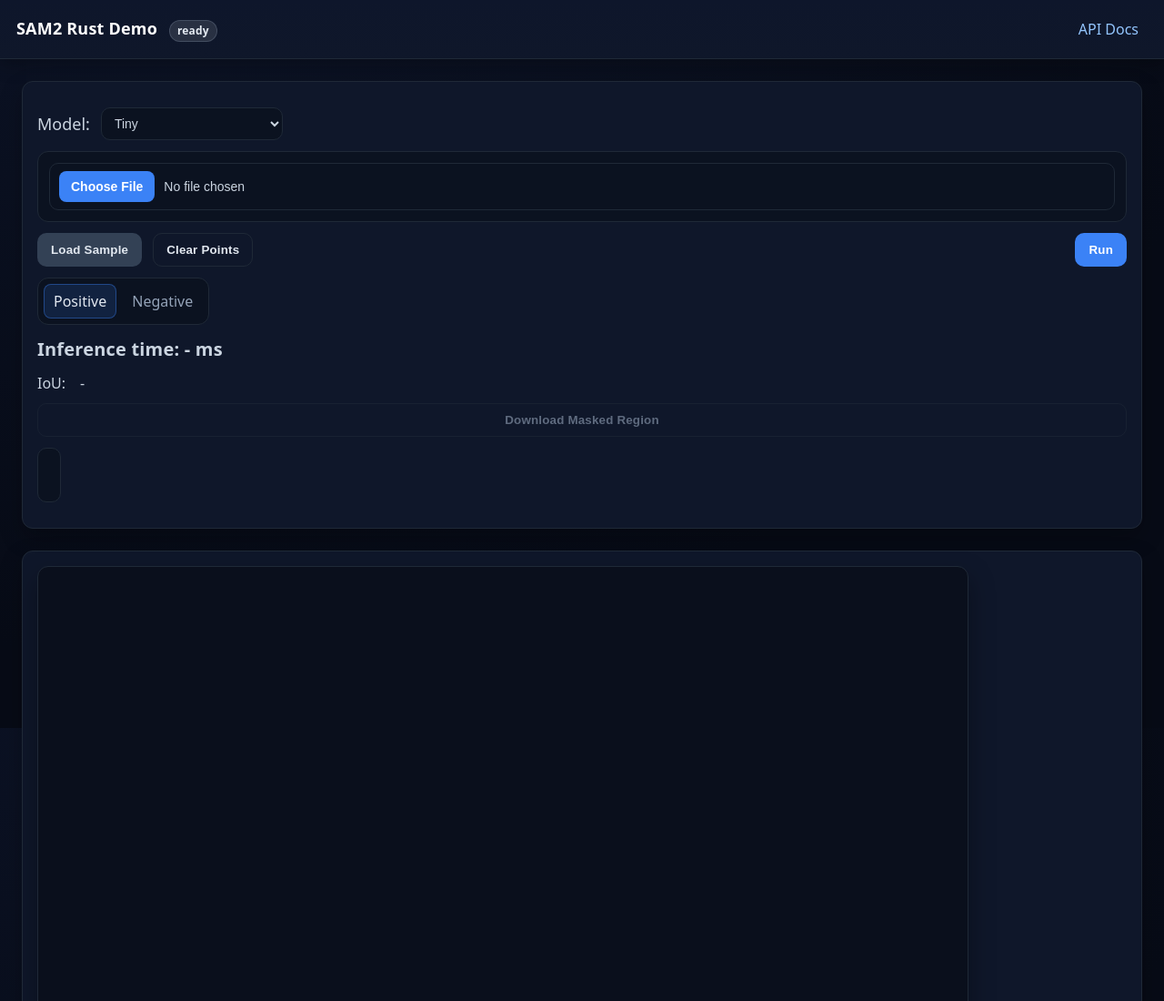
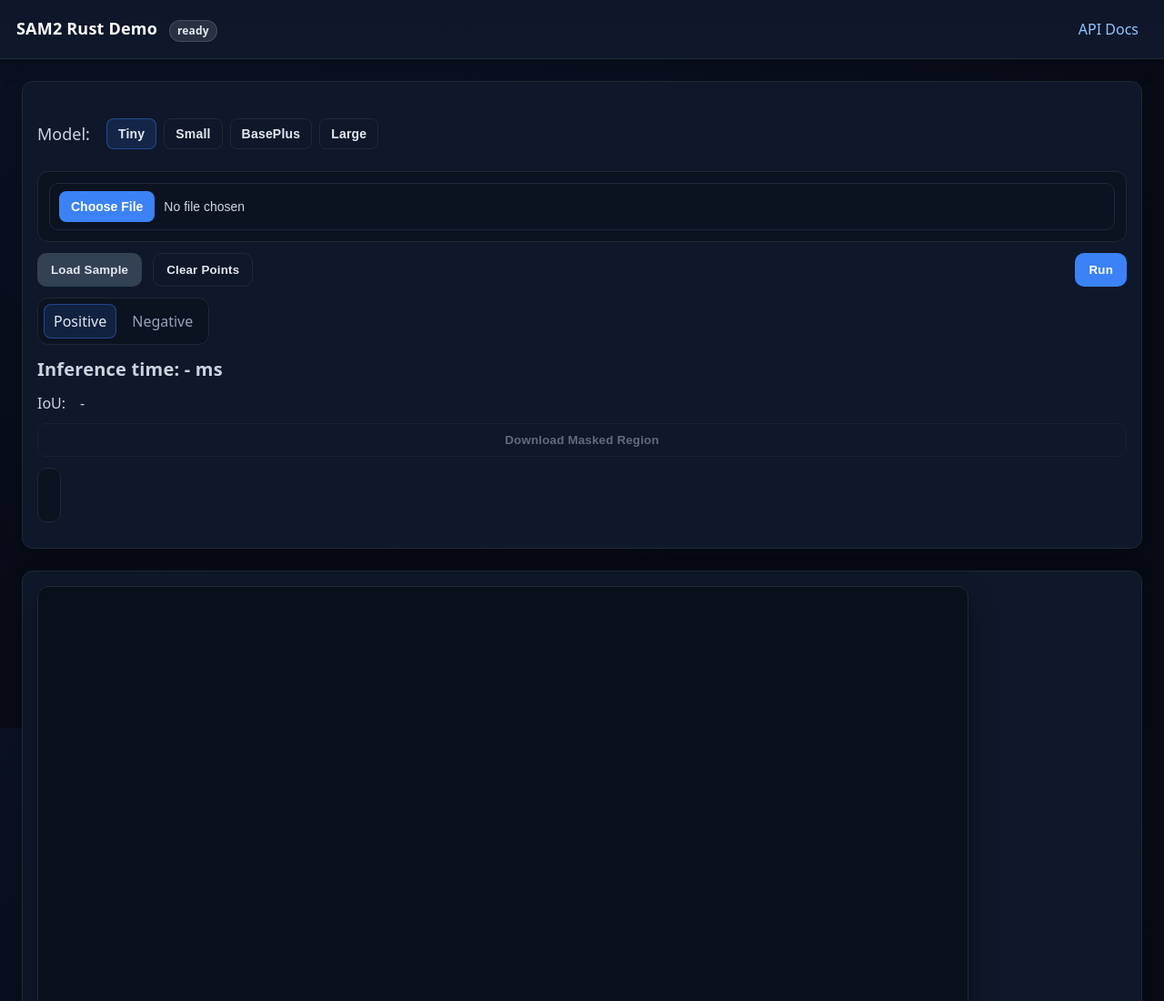
Before and after one commit to amaye15/SAM-2.1-onnx-rs, a plain HTML site: page sam2_server/static/index.html in a window 1280 px wide. Shown: the top 1100 px of the page at 91% size. Drawn offline with Linux system fonts and the light colour scheme.

Commit message:
Feat - Updated HTML

```diff
--- a/sam2_server/static/index.html
+++ b/sam2_server/static/index.html
@@ -3,7 +3,7 @@
 <head>
   <meta charset="utf-8" />
   <meta name="viewport" content="width=device-width, initial-scale=1" />
-  <title>SAM2 Rust Demo</title>
+  <title>Steroid SAM 2.1</title>
   <style>
     :root {
       --bg: #0b1020;
@@ -205,6 +205,25 @@
       font-size: 14px;
       line-height: 1.2;
     }
+
+    /* Model segmented buttons */
+    .model-btn {
+      background: transparent;
+      color: var(--e2e8f0, #e2e8f0);
+      border: 1px solid var(--border);
+      padding: 8px 12px;
+      border-radius: 8px;
+      font-weight: 600;
+      font-size: 14px;
+      letter-spacing: .2px;
+      transition: background .15s ease, color .15s ease, border-color .15s ease;
+    }
+    .model-btn:hover { background: rgba(148,163,184,0.10); }
+    .model-btn.selected {
+      background: rgba(59,130,246,0.15);
+      color: #e2e8f0;
+      border-color: rgba(59,130,246,0.4);
+    }
     /* Themed file input button */
     input[type="file"]::file-selector-button {
       margin-right: 10px;
@@ -312,14 +331,14 @@
   <div class="container">
     <div class="panel">
       <div class="row row-model">
-        <label>Model:
-          <select id="model">
-            <option value="Tiny" selected>Tiny</option>
-            <option value="Small">Small</option>
-            <option value="BasePlus">BasePlus</option>
-            <option value="Large">Large</option>
-          </select>
-        </label>
+        <label style="margin-right:8px;">Model:</label>
+        <div id="modelButtons" class="row" style="gap:8px;">
+          <button type="button" class="model-btn selected" data-model="Tiny">Tiny</button>
+          <button type="button" class="model-btn" data-model="Small">Small</button>
+          <button type="button" class="model-btn" data-model="BasePlus">BasePlus</button>
+          <button type="button" class="model-btn" data-model="Large">Large</button>
+        </div>
+        <input type="hidden" id="model" value="Tiny" />
       </div>
       <div class="row row-file">
         <input type="file" id="file" accept="image/*" />
@@ -357,6 +376,14 @@
     const statusEl = document.getElementById('status');
     const fileEl = document.getElementById('file');
     const modelEl = document.getElementById('model');
+    const modelButtons = document.querySelectorAll('.model-btn');
+    modelButtons.forEach(btn => {
+      btn.addEventListener('click', () => {
+        modelButtons.forEach(b => b.classList.remove('selected'));
+        btn.classList.add('selected');
+        modelEl.value = btn.dataset.model;
+      });
+    });
     const pointsEl = document.getElementById('points');
     const timeEl = document.getElementById('time');
     const iouEl = document.getElementById('iou');
```
